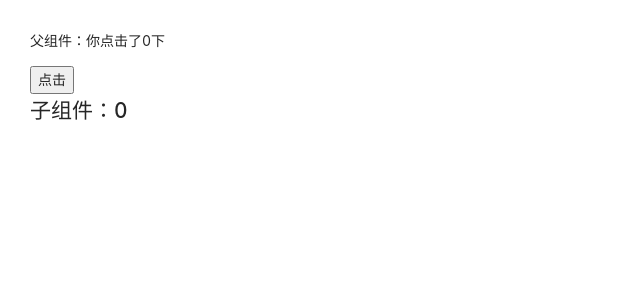
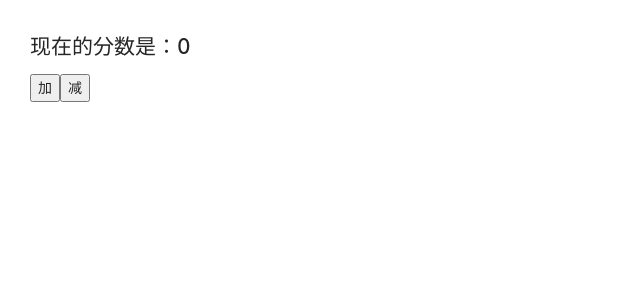
Before and after one commit to jay-sj/react-hooks, a React app: page /#/ in a window 1280 px wide. Shown: the top 300 px of the page, without its empty margins (0-640 px from the left). Built offline with nearby package versions, Linux system fonts and the light colour scheme.

Commit message:
useReducer练习

```diff
--- a/src/pages/Example.js
+++ b/src/pages/Example.js
@@ -1,32 +1,31 @@
 /*
- * @Description: useContext父子组件传值
+ * @Description: useReducer学习
  * @Autor: 神曲
  * @Date: 2020-04-23 18:57:34
  * @LastEditors: 神曲
- * @LastEditTime: 2020-04-26 13:41:43
+ * @LastEditTime: 2020-04-26 14:04:12
  */
-// createContext创建上下文
-import React, { useState,createContext} from "react";
-import Counter from './child'
-export const CountContext=createContext();
-// 父组件
-function Example() {
-  const [count, setCount] = useState(0); //数组解构
+// useReducer
+import React, { useReducer } from "react";
+function ReducerDemo() {
+  // useReducer一般传2个值，第一个是需要传的，第二个是初始值。
+  // dispatch是要传的值
+  const [count, dispatch] = useReducer((state, action) => {
+    switch (action) {
+      case "add":
+        return state + 1;
+      case "sub":
+        return state - 1;
+      default:
+        return state;
+    }
+  }, 0);
   return (
     <div>
-      <p>父组件：你点击了{count}下</p>
-      <button
-        onClick={() => {
-          setCount(count + 1);
-        }}
-      >
-        点击
-      </button>
-      {/* Provider提供器，提供需要传的值 */}
-      <CountContext.Provider value={count}>
-        <Counter/>
-      </CountContext.Provider>
+      <h2>现在的分数是：{count}</h2>
+      <button onClick={() => dispatch('add')}>加</button>
+      <button onClick={() => dispatch("sub")}>减</button>
     </div>
   );
 }
-export default Example;
+export default ReducerDemo;
--- a/src/pages/child.js
+++ /dev/null
@@ -1,17 +0,0 @@
-/*
- * @Description: 子组件接收值
- * @Autor: 神曲
- * @Date: 2020-04-26 13:19:24
- * @LastEditors: 神曲
- * @LastEditTime: 2020-04-26 13:42:39
- */
-import React,{useContext} from "react";
-// 引入父组件定义的
-import {CountContext} from './Example'
-// 子组件
-function Counter(){
-    let count =useContext(CountContext)
-return(<h2>子组件：{count}</h2>)
-
-}
-export default Counter;
```
